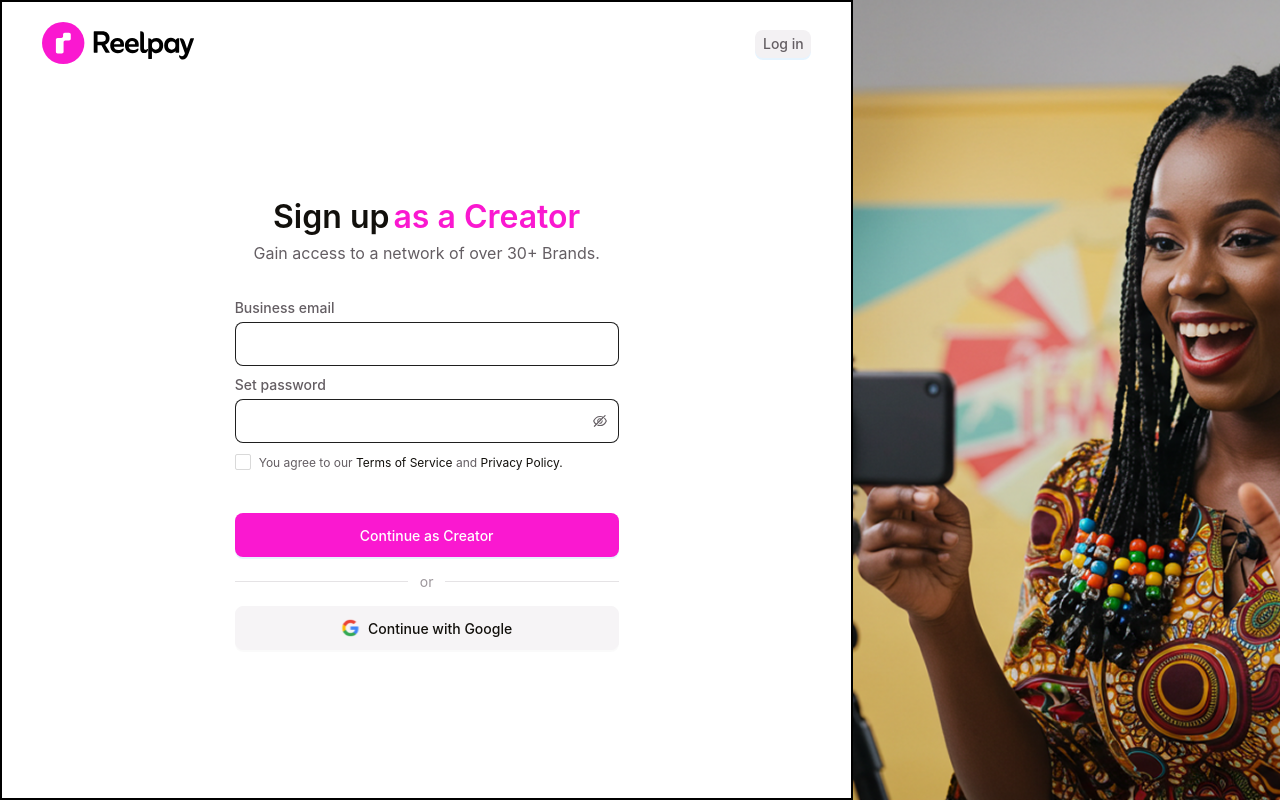
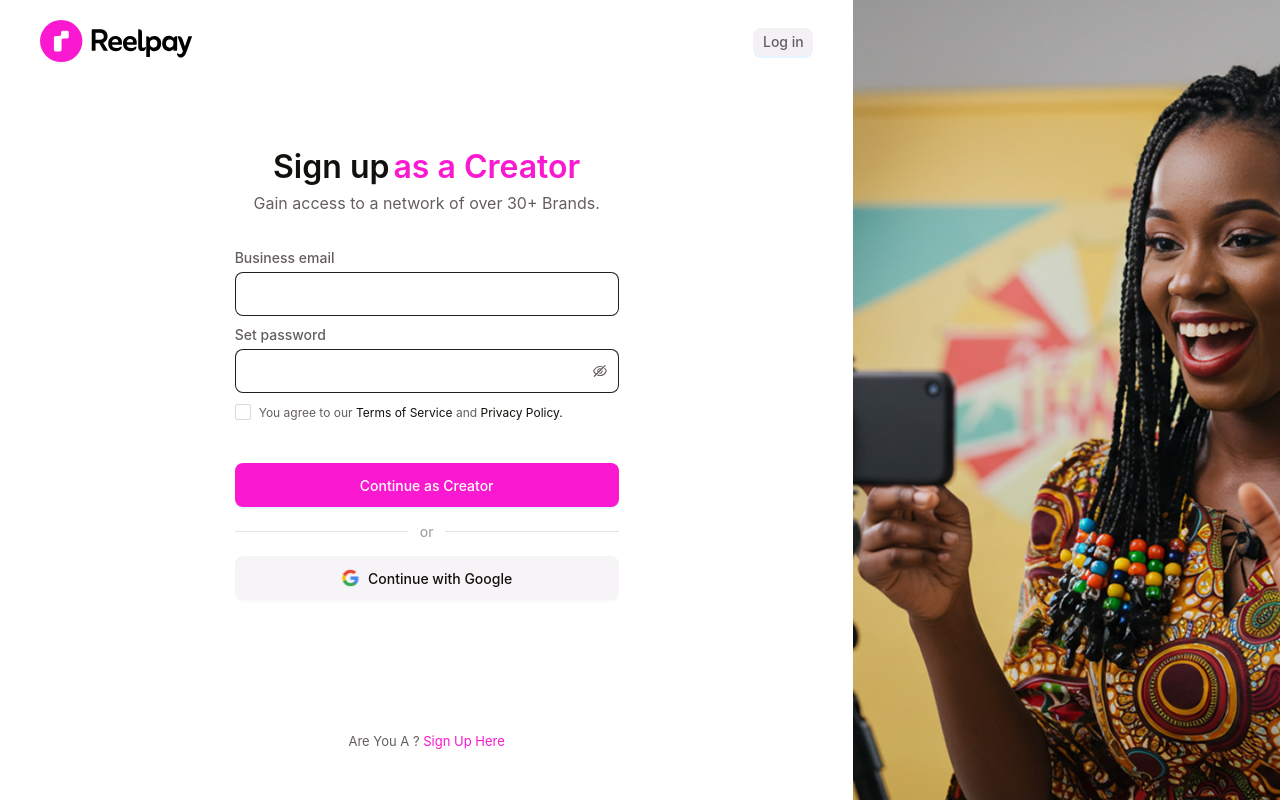
Before and after one commit to ReelpayHQ/reelpay-frontend, a React app: page /signup in a window 1280 px wide. Built offline with nearby package versions, Linux system fonts and the light colour scheme; the HTML template or start-up script is replaced by a standard one.

Commit message:
feat: updates creator value

```diff
--- a/src/pages/public/Auth/AuthWrapper.jsx
+++ b/src/pages/public/Auth/AuthWrapper.jsx
@@ -7,17 +7,18 @@ import Google from "../../../assets/images/svg/google.svg";
 
 const AuthWrapper = () => {
   const isSignup = true;
-  const isCreator = "creator";
+  const user = "creator";
+  const isCreator = user === "creator";
   return (
     <Row className="h-screen min-h-screen">
       <Col xs={24} lg={16}>
-        <div className="h-screen py-5 px-4 md:px-10 border-2">
+        <div className="h-screen py-5 px-4 md:px-10">
           <Flex align="center" justify="space-between">
             <div>
               <img src={reelpayLogo} className="object-fit w-38" />
             </div>
             <Flex align="center">
-              <div className="w-14 h-7">
+              <div className="w-15 h-7">
                 <Button
                   type="primary"
                   block={true}
@@ -28,21 +29,19 @@ const AuthWrapper = () => {
               </div>
             </Flex>
           </Flex>
-          <div className="mt-16 md:mt-32 h-8/10">
-            <Flex justify="center" align="center">
-              <div className="w-96 max-w-96 flex flex-col justify-between">
+          <div className="mt-16 md:mt-20 flex flex-col justify-between w-full md:w-96 max-w-96 m-auto h-8/10">
             <div>
               <AuthHeading
-                    heading={!isSignup ? "Welcome back" : "Sign up"}
+                heading={isSignup ? "Sign up" : "Welcome back"}
                 ctaText={
-                      !isSignup ? "" : isCreator ? "as a Creator" : "as a Brand"
+                  isSignup ? (isCreator ? "as a Creator" : "as a Brand") : ""
                 }
                 title={
-                      !isSignup
-                        ? "Log in to your account to manage your campaigns"
-                        : isCreator
+                  isSignup
+                    ? isCreator
                       ? "Gain access to a network of over 30+ Brands."
                       : "Gain access to a network of over 300+ creators."
+                    : "Log in to your account to manage your campaigns"
                 }
               />
               <Flex className="flex-col gap-2 !mt-8">
@@ -59,7 +58,6 @@ const AuthWrapper = () => {
                   </div>
                   <div />
                 </Flex>
-
                 <Button
                   block={true}
                   className="!bg-brandAsh-600 !text-brandBlack !border !border-brandAsh-600"
@@ -69,8 +67,14 @@ const AuthWrapper = () => {
                 </Button>
               </div>
             </div>
+            <div className="text-center py-2 md:p-0">
+              <p className="text-size13 capitalize text-brandAsh mt-4 md:mt-0">
+                Are you a {isCreator}?{" "}
+                <span className="text-brandPink">
+                  {isSignup ? "Sign up" : "Log in"} here
+                </span>
+              </p>
             </div>
-            </Flex>
           </div>
         </div>
       </Col>
@@ -93,11 +97,3 @@ const AuthWrapper = () => {
 };
 
 export default AuthWrapper;
-//  <div className="text-center">
-//                   <p className="text-size13 capitalize text-brandAsh mt-4 md:mt-0">
-//                     Are you a {isCreator}?{" "}
-//                     <span className="text-brandPink">
-//                       {!isSignup ? "Log in" : "Sign up"}here
-//                     </span>
-//                   </p>
-//                 </div>
--- a/src/pages/public/Auth/Signup.jsx
+++ b/src/pages/public/Auth/Signup.jsx
@@ -8,7 +8,6 @@ const AgreementText = ({ text }) => {
 };
 const Signup = () => {
   const contextValue = useOutletContext();
-  const isCreator = contextValue?.isCreator === "creator";
   return (
     <>
       <CustomInputField label={"Business email"} />
@@ -24,7 +23,7 @@ const Signup = () => {
         </p>
       </Checkbox>
       <Button type="primary" className="!mt-8">
-        Continue as {isCreator ? "Creator" : "Brand"}
+        Continue as {contextValue?.isCreator ? "Creator" : "Brand"}
       </Button>
     </>
   );
```
Lines whose indentation alone changed are shown as unchanged.
